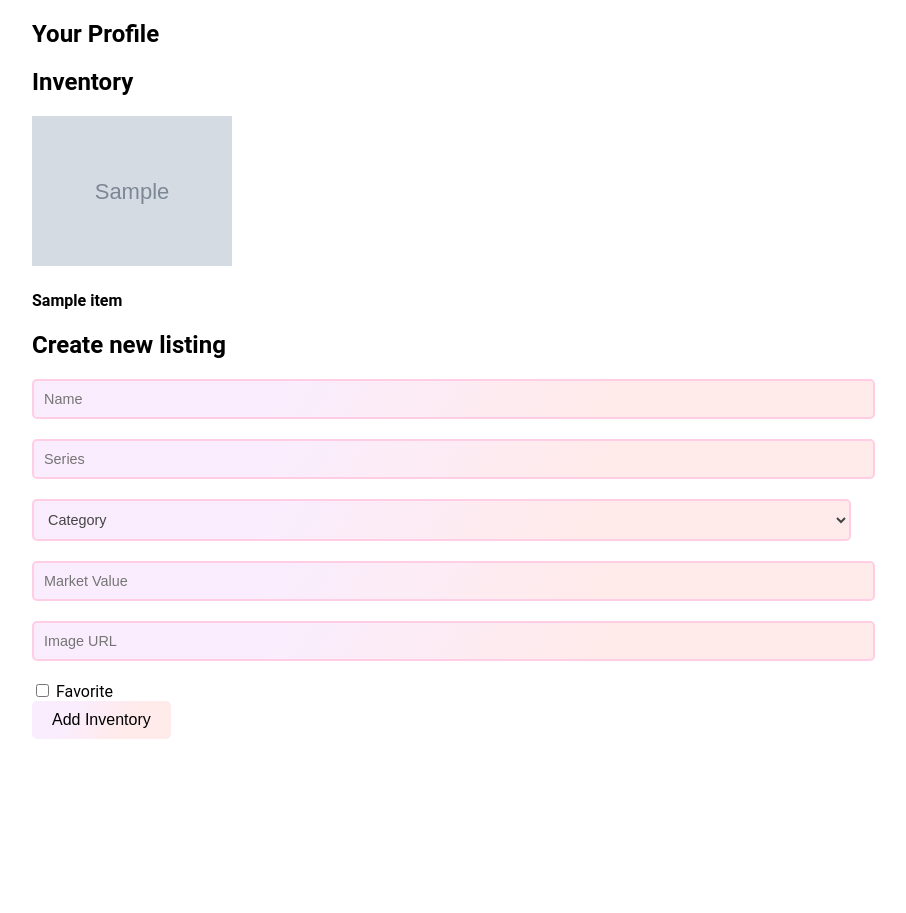
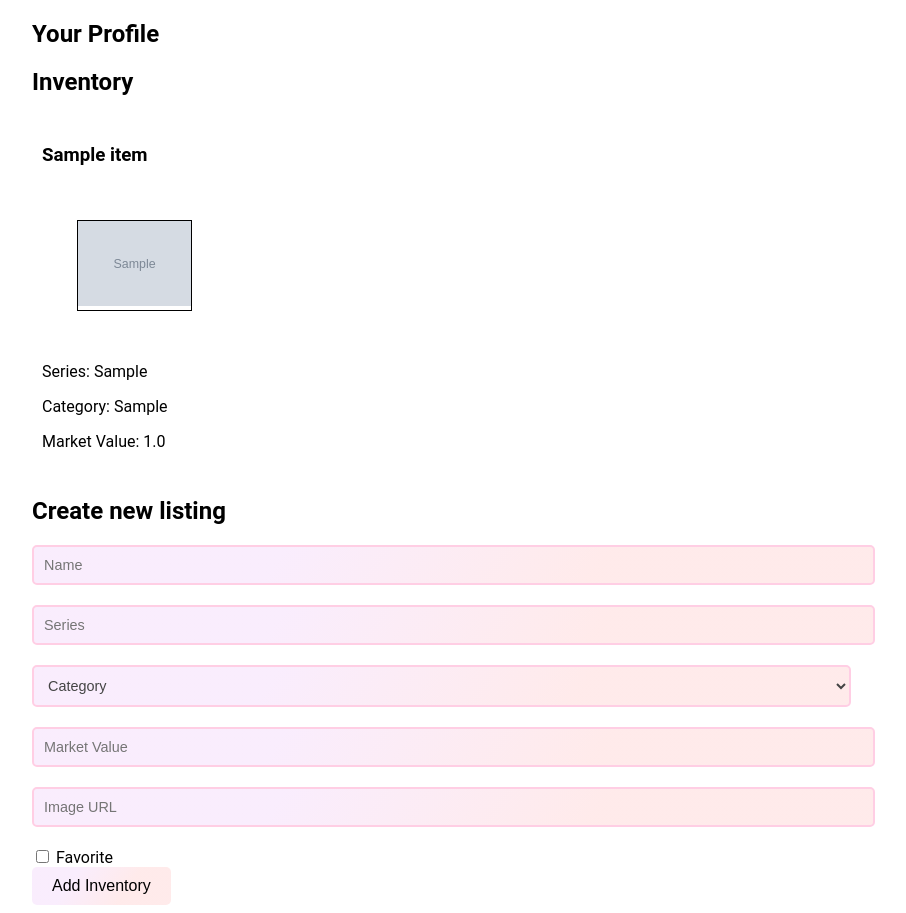
Before and after one commit to gwong01/Swapify-code, a Flask app: page /profile in a window 1280 px wide. Shown: the part 149-1062 px from the top of the page, without its empty margins (96-1002 px from the left). Before the commit the page ends 888 px from the top, so only its background shows below. Run offline with Flask 3, Linux system fonts and the light colour scheme; tables that the repository leaves empty hold one stand-in row (values such as "Sample post"); grey boxes marked "Sample" are stand-in pictures.

Commit message:
pushing files

```diff
--- a/static/css/styles.css
+++ b/static/css/styles.css
@@ -207,3 +207,41 @@ select {
   cursor: pointer;
   transition: background-color 0.3s ease;
 }
+
+.item-list {
+  list-style: none;
+  padding: 0;
+  display: flex;
+  flex-wrap: wrap;
+}
+
+.item-list li {
+  margin: 10px;
+  flex: 0 0 calc(20% - 20px);
+  box-sizing: border-box;
+}
+
+.item-container {
+    display: flex;
+    align-items: center;
+}
+
+.grid-container {
+  display: grid;
+  grid-template-columns: 1fr;
+  align-items: center;
+}
+
+.image-container {
+  width: 100%;
+  position: relative;
+  border: 1px solid black;
+  overflow: hidden;
+  box-sizing: border-box;
+}
+
+.image-container img {
+  width: 100%;
+  height: 100%;
+  object-fit: contain;
+}
--- a/templates/profile.html
+++ b/templates/profile.html
@@ -26,17 +26,26 @@
 </section>
 <section>
     <h1> Inventory </h1>
-    <div class="inventory-items">
-        {% for item in items %}
-            <div class="sonny-item">
-                <img src="{{ item.images }}" alt="{{ item.name }}">
-                <h4>{{ item.name }}</h4>
-            </div>
+    <ul class="item-list">
+        {% if items %}
+            {% for item in items %}
+                <li>
+                    <h3>{{ item.name }}</h3>
+                    <div class="grid-container">
+                        <div class="image-container">
+                            <img src="{{ item.images }}" alt="{{ item.name }}">
+                        </div>
+                    </div>
+                    <p>Series: {{ item.series }}</p>
+                    <p>Category: {{ item.category }}</p>
+                    <p>Market Value: {{ item.mrk_value }}</p>
+                    <!-- add more details later -->
+                </li>
+            {% endfor %}
         {% else %}
-            <p>No items found.</p>
-        {% endfor %}
-    </div>
-
+            <p>No Limited Sonny items found.</p>
+        {% endif %}
+    </ul>
 <h2> Create new listing </h2>
 <div class="create-form">
     <form action="/add_inventory" method="post">
```
Also changed, not shown: templates/common.html (+8 -2 lines), templates/discontinued.html (+7 -3 lines), templates/limited.html (+6 -3 lines), templates/robbie.html (+7 -3 lines), templates/secrets.html (+7 -3 lines).
